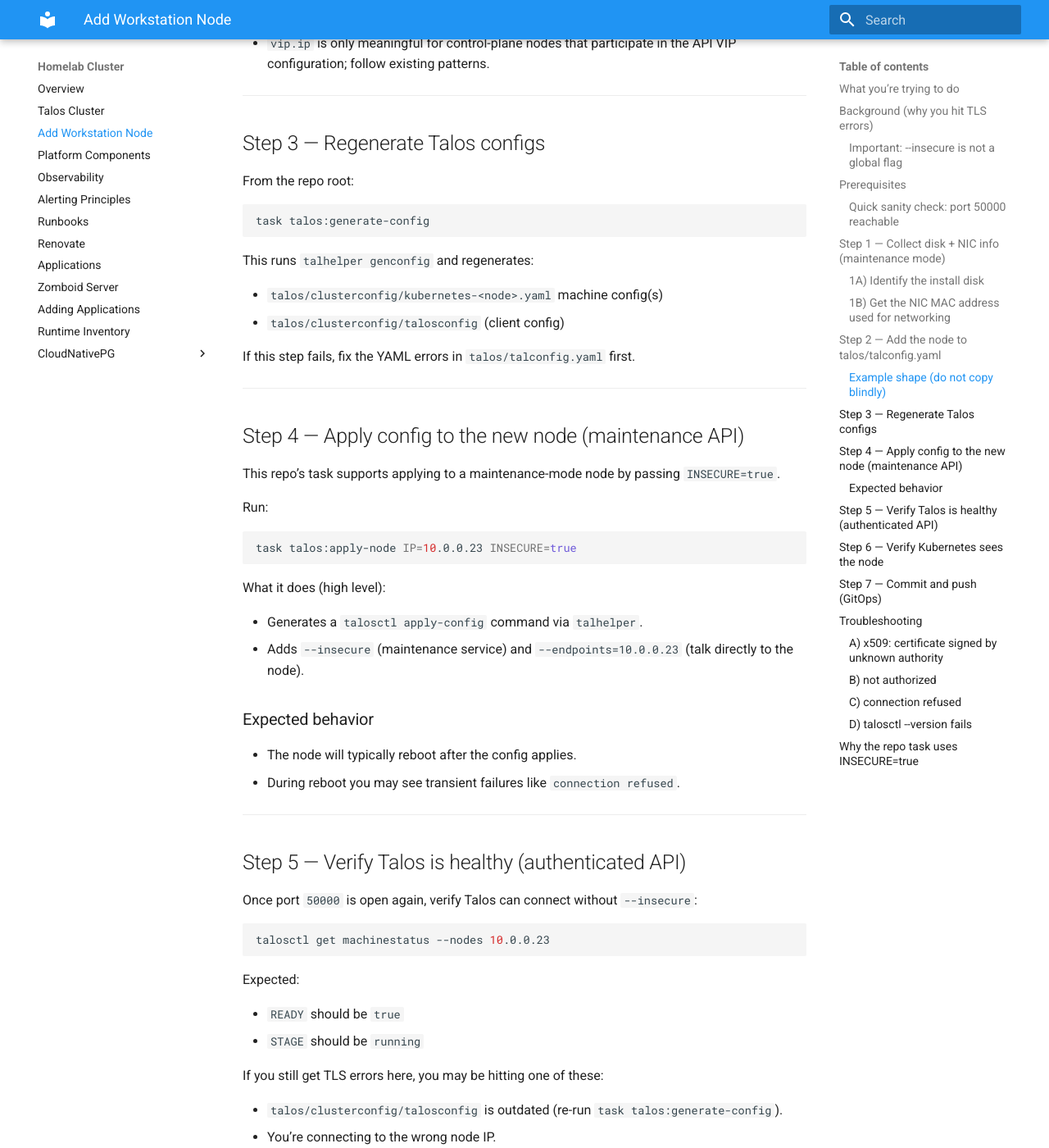
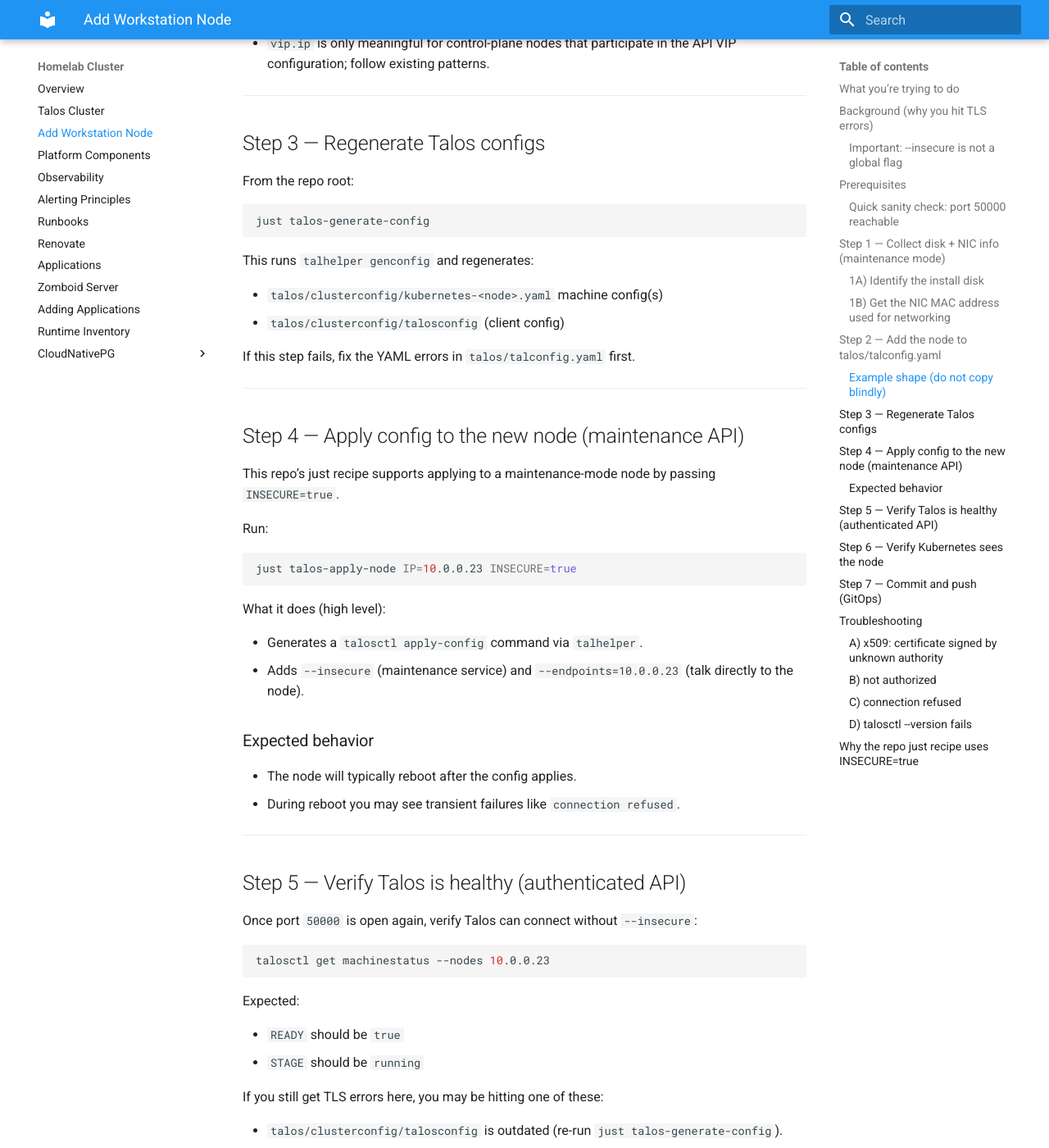
Before and after one commit to webgrip/homelab-cluster, an MkDocs documentation site: the page built from docs/techdocs/docs/talos-add-workstation-node.md, in a window 1280 px wide and 1400 px high, scrolled down 3587 px. Shown: the whole window at 82% size. Built offline with MkDocs 1.6.1 and Material for MkDocs 9.7.7, drawn with Linux system fonts in a browser that asks for light colours; some of the changed text lies outside the part shown.

Commit message:
chore: add just workflow and upstream parity tooling updates
Agent-Logs-Url: https://github.com/webgrip/homelab-cluster/sessions/51735614-342c-47f8-b25b-4767e9cf4109

Co-authored-by: Ryangr0 <3602480+Ryangr0@users.noreply.github.com>

````diff
--- a/docs/techdocs/docs/talos-add-workstation-node.md
+++ b/docs/techdocs/docs/talos-add-workstation-node.md
@@ -157,7 +157,7 @@ Notes:
 From the repo root:
 
 ```bash
-task talos:generate-config
+just talos-generate-config
 ```
 
 This runs `talhelper genconfig` and regenerates:
@@ -171,12 +171,12 @@ If this step fails, fix the YAML errors in `talos/talconfig.yaml` first.
 
 ## Step 4 — Apply config to the new node (maintenance API)
 
-This repo’s task supports applying to a maintenance-mode node by passing `INSECURE=true`.
+This repo’s just recipe supports applying to a maintenance-mode node by passing `INSECURE=true`.
 
 Run:
 
 ```bash
-task talos:apply-node IP=10.0.0.23 INSECURE=true
+just talos-apply-node IP=10.0.0.23 INSECURE=true
 ```
 
 What it does (high level):
@@ -206,7 +206,7 @@ Expected:
 
 If you still get TLS errors here, you may be hitting one of these:
 
-- `talos/clusterconfig/talosconfig` is outdated (re-run `task talos:generate-config`).
+- `talos/clusterconfig/talosconfig` is outdated (re-run `just talos-generate-config`).
 - You’re connecting to the wrong node IP.
 
 ---
@@ -276,11 +276,11 @@ talosctl version
 
 ---
 
-## Why the repo task uses `INSECURE=true`
+## Why the repo just recipe uses `INSECURE=true`
 
 When a node is in maintenance mode:
 
 - You often need `--insecure`.
 - You also want `--endpoints=<node-ip>` to ensure the command doesn’t try to use cluster endpoints from `talosconfig` that the new node doesn’t trust yet.
 
-This repository wires that behavior into the `talos:apply-node` task.
+This repository wires that behavior into the `talos-apply-node` recipe.
````
Also changed, not shown: docs/techdocs/docs/platform-components.md (+2 -2 lines), docs/techdocs/docs/runbooks/kubernetes-upgrade-via-talos.md (+1 -1 lines), docs/techdocs/docs/runbooks/talos-rolling-upgrade.md (+3 -3 lines), .lefthook.toml (added), .mise.toml, .yamlfmt.yaml (added), README.md, 6 other files.
